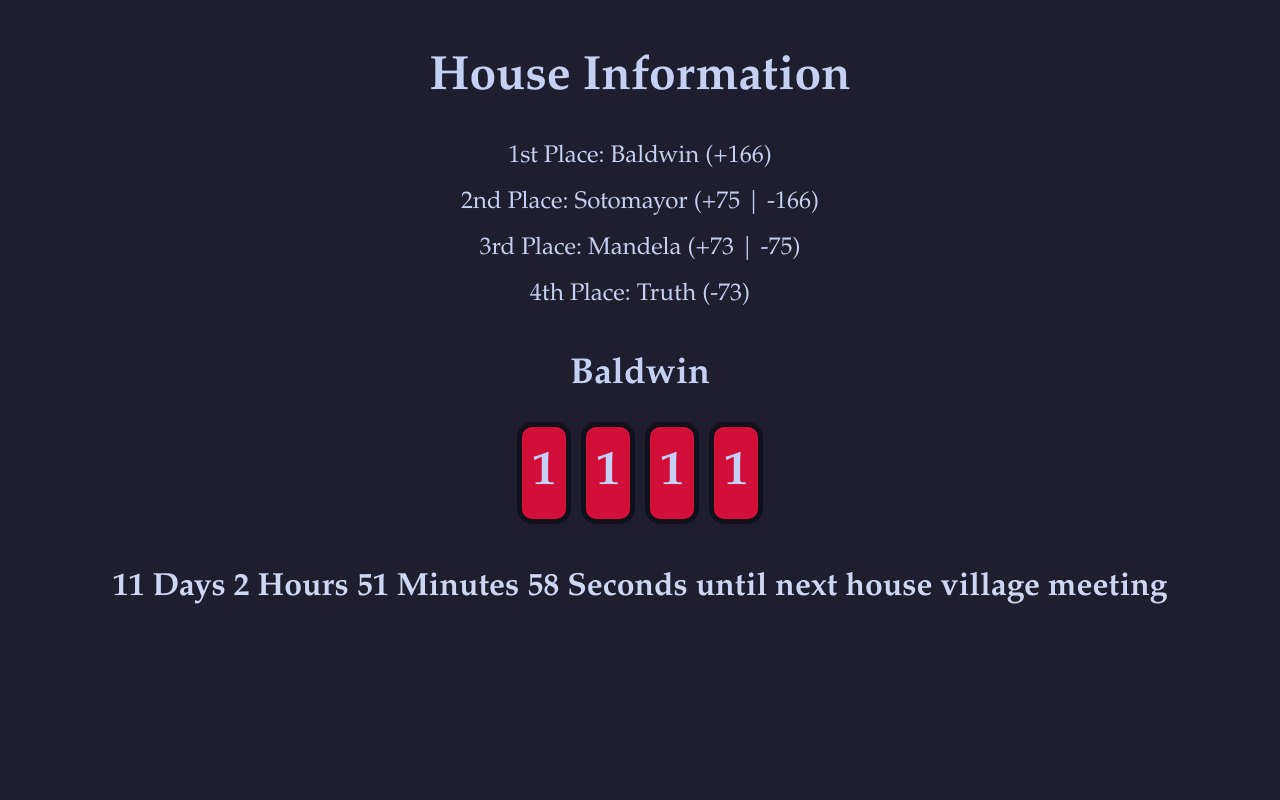
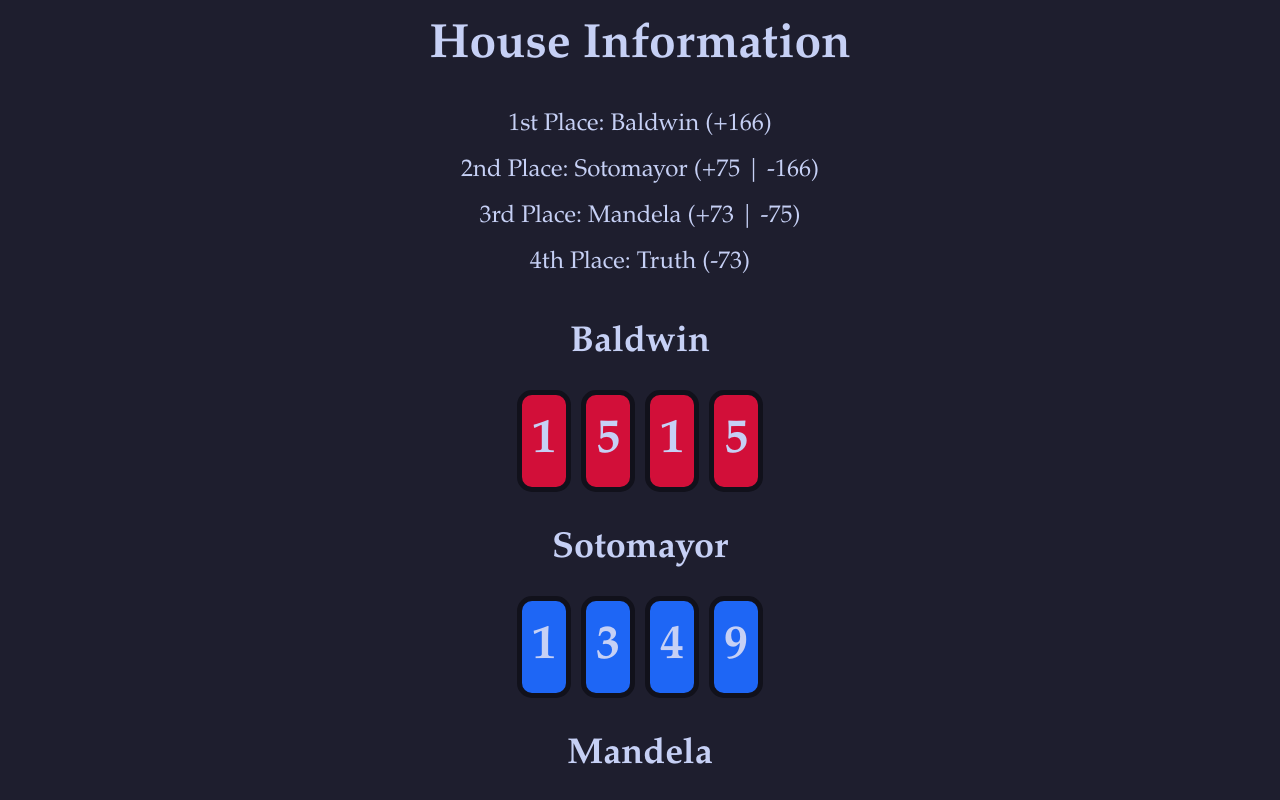
Before and after one commit to scarcekoi/house-information, a React (Vite) app: page / in a window 1280 px wide. Shown: the top 800 px of the page. Built offline with nearby package versions, Linux system fonts and the light colour scheme.

Commit message:
Fixed code

```diff
--- a/src/App.tsx
+++ b/src/App.tsx
@@ -1,31 +1,37 @@
-import { useEffect, useState } from 'react';
+import { useState, useEffect } from 'react';
 import './App.css';
 
-const App = () => {
-  const [counters, setCounters] = useState({
+type CounterKey = 'Baldwin' | 'Sotomayor' | 'Mandela' | 'Truth';
+
+const initialCounters = {
   Baldwin: 1515,
   Sotomayor: 1349,
   Mandela: 1274,
-    Truth: 1201,
-  });
-
-  const [timeRemaining, setTimeRemaining] = useState<string>('loading...');
-
-  const targetDate = new Date('2024-12-20T14:41:00');
-
-  // Function to update the displayed counter values
-  const updateCounters = () => {
-    const updatedCounters = { ...counters };
-    return updatedCounters;
+  Truth: 1201
 };
 
+function App() {
+  const [counters, setCounters] = useState(initialCounters);
+
+  // Function to update the counters displayed on the page
+  function updateCounters() {
+    Object.keys(counters).forEach((key) => {
+      const counter = counters[key as CounterKey];
+      const counterElement = document.getElementById(`${key.toLowerCase()}-0`);
+      if (counterElement) {
+        counterElement.innerText = Math.floor(counter / 1000).toString();
+      }
+      // Continue for other digits (1, 2, 3)
+    });
+  }
+
   // Function to update leaderboard with points difference
-  const updateLeaderboard = () => {
+  function updateLeaderboard() {
     const houseScores = [
       { name: 'Baldwin', score: counters.Baldwin },
       { name: 'Sotomayor', score: counters.Sotomayor },
       { name: 'Mandela', score: counters.Mandela },
-      { name: 'Truth', score: counters.Truth },
+      { name: 'Truth', score: counters.Truth }
     ];
 
     houseScores.sort((a, b) => b.score - a.score);
@@ -34,76 +40,75 @@ const App = () => {
     const diff2 = houseScores[1].score - houseScores[2].score;
     const diff3 = houseScores[2].score - houseScores[3].score;
 
-    return [
-      `1st Place: ${houseScores[0].name} (+${diff1})`,
-      `2nd Place: ${houseScores[1].name} (+${diff2} | -${diff1})`,
-      `3rd Place: ${houseScores[2].name} (+${diff3} | -${diff2})`,
-      `4th Place: ${houseScores[3].name} (-${diff3})`,
-    ];
-  };
+    document.getElementById("first-place")!.innerText = `1st Place: ${houseScores[0].name} (+${diff1})`;
+    document.getElementById("second-place")!.innerText = `2nd Place: ${houseScores[1].name} (+${diff2} | -${diff1})`;
+    document.getElementById("third-place")!.innerText = `3rd Place: ${houseScores[2].name} (+${diff3} | -${diff2})`;
+    document.getElementById("fourth-place")!.innerText = `4th Place: ${houseScores[3].name} (-${diff3})`;
+  }
 
-  // Countdown Timer Logic
-  const updateCountdown = () => {
+  // Countdown logic
+  const targetDate = new Date('2024-12-20T14:41:00');
+
+  function updateCountdown() {
     const currentDate = new Date();
-    const timeDifference = targetDate - currentDate;
+    const timeDifference = targetDate.getTime() - currentDate.getTime();
 
     const daysRemaining = Math.floor(timeDifference / (1000 * 60 * 60 * 24));
     const hoursRemaining = Math.floor((timeDifference % (1000 * 60 * 60 * 24)) / (1000 * 60 * 60));
     const minutesRemaining = Math.floor((timeDifference % (1000 * 60 * 60)) / (1000 * 60));
     const secondsRemaining = Math.floor((timeDifference % (1000 * 60)) / 1000);
 
-    if (timeDifference > 0) {
-      setTimeRemaining(
-        `${daysRemaining} Days ${hoursRemaining} Hours ${minutesRemaining} Minutes ${secondsRemaining} Seconds until next house village meeting`
-      );
-    } else {
-      setTimeRemaining('Village meeting has already occurred!');
+    const countdownElement = document.getElementById("countdown-timer");
+    if (timeDifference > 0 && countdownElement) {
+      countdownElement.innerText = `${daysRemaining} Days ${hoursRemaining} Hours ${minutesRemaining} Minutes ${secondsRemaining} Seconds until next house village meeting`;
+    } else if (countdownElement) {
+      countdownElement.innerText = "Village meeting has already occurred!";
     }
-  };
+  }
 
   useEffect(() => {
     updateCounters();
     updateLeaderboard();
     updateCountdown();
-
-    const interval = setInterval(() => {
-      updateCountdown();
-    }, 1000); // Update countdown every second
-
-    return () => clearInterval(interval);
+    setInterval(updateCountdown, 1000); // Update every second
   }, [counters]);
 
   return (
-    <div className="App">
+    <>
       <div className="title">House Information</div>
 
-      {/* Leaderboard Widget */}
-      <div className="widget leaderboard" id="leaderboard-widget">
-        {updateLeaderboard().map((place, index) => (
-          <div key={index} className="place">
-            {place}
-          </div>
-        ))}
+      {/* Leaderboard */}
+      <div className="widget leaderboard">
+        <div id="first-place" className="place">1st Place: </div>
+        <div id="second-place" className="place">2nd Place: </div>
+        <div id="third-place" className="place">3rd Place: </div>
+        <div id="fourth-place" className="place">4th Place: </div>
       </div>
 
-      {/* Baldwin Counter Widget */}
-      <div className="widget counter-widget" id="baldwin-widget">
-        <div className="counter-label">Baldwin</div>
-        <div className="counter baldwin">
-          {Object.keys(counters).map((house, index) => (
-            <div key={index} className="digit">
-              {Math.floor(counters[house] / 1000)}
+      {/* Counter Widgets */}
+      {['Baldwin', 'Sotomayor', 'Mandela', 'Truth'].map((house) => (
+        <div key={house} className="widget counter-widget">
+          <div className="counter-label">{house}</div>
+          <div className={`counter ${house.toLowerCase()}`}>
+            {[...Array(4)].map((_, i) => (
+              <div
+                key={i}
+                className="digit"
+                id={`${house.toLowerCase()}-${i}`}
+              >
+                {Math.floor(counters[house as CounterKey] / Math.pow(10, 3 - i)) % 10}
               </div>
             ))}
           </div>
         </div>
+      ))}
 
-      {/* Countdown Widget */}
+      {/* Countdown */}
       <div id="countdown-widget" className="countdown">
-        <span id="countdown-timer">{timeRemaining}</span>
+        <span id="countdown-timer">loading...</span>
       </div>
-    </div>
+    </>
   );
-};
+}
 
 export default App;
```
Lines whose indentation alone changed are shown as unchanged.
